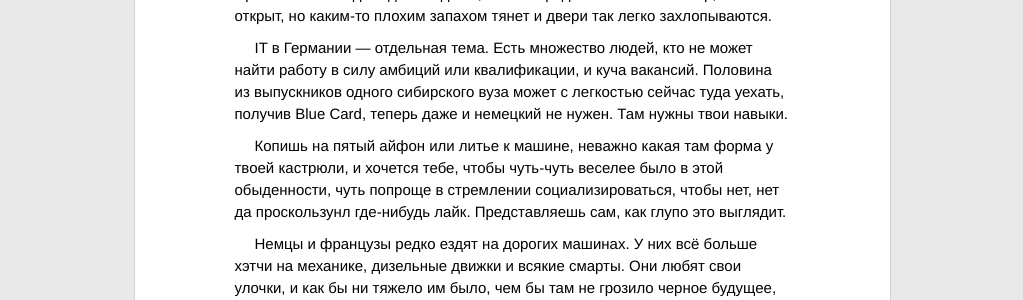
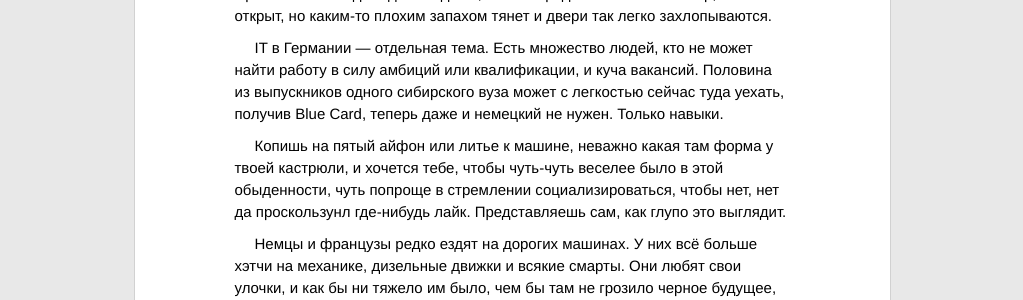
Before and after one commit to ptmt/ptmt.github.com, a Jekyll site: the page built from _posts/2012-09-03-ich-verstehe-sie-nicht.md, in a window 1280 px wide and 900 px high, scrolled down 1514 px. Shown: the part 225-525 px from the top of the window, without its empty margins (128-1151 px from the left). Built offline with Jekyll 4.4.1, drawn with Linux system fonts in a browser that asks for light colours; Markdown is read by kramdown in place of the engine named in the settings.

Commit message:
Update _posts/2012-09-03-ich-verstehe-sie-nicht.md

```diff
--- a/_posts/2012-09-03-ich-verstehe-sie-nicht.md
+++ b/_posts/2012-09-03-ich-verstehe-sie-nicht.md
@@ -22,7 +22,7 @@
 
 Если ценен, значит за свои навыки. Если пропадут, заполняй другую брешь или уходи.  Вот она, какая-то призрачная виртуальная среда и в ней, там, где-то на переферии, уже давно не в глубине, твое дело "всей жизни" (с). Просыпаешься однажды и видишь, какой перед тобой большой мир, он весь открыт, но каким-то плохим запахом тянет и двери так легко захлопываются.
 
-IT в Германии — отдельная тема. Есть множество людей, кто не может найти работу в силу амбиций или квалификации, и куча вакансий. Половина из выпускников одного сибирского вуза может с легкостью сейчас туда уехать, получив Blue Card, теперь даже и немецкий не нужен. Там нужны твои навыки.
+IT в Германии — отдельная тема. Есть множество людей, кто не может найти работу в силу амбиций или квалификации, и куча вакансий. Половина из выпускников одного сибирского вуза может с легкостью сейчас туда уехать, получив Blue Card, теперь даже и немецкий не нужен. Только навыки.
 
 Копишь на пятый айфон или литье к машине, неважно какая там форма у твоей кастрюли, и хочется тебе, чтобы чуть-чуть веселее было в этой обыденности, чуть попроще в стремлении социализироваться, чтобы нет, нет да проскользунл где-нибудь лайк. Представляешь сам, как глупо это выглядит.
 
```
